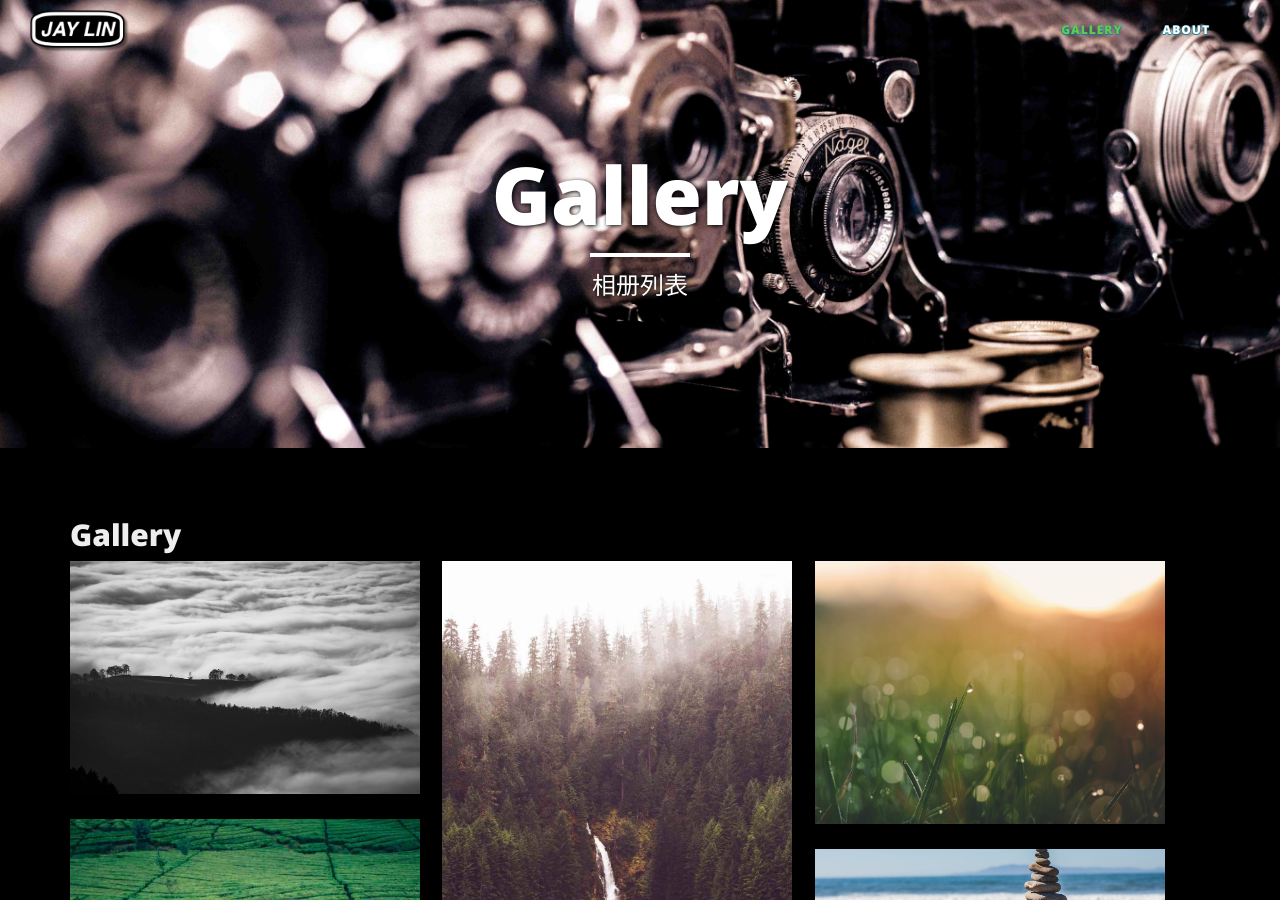
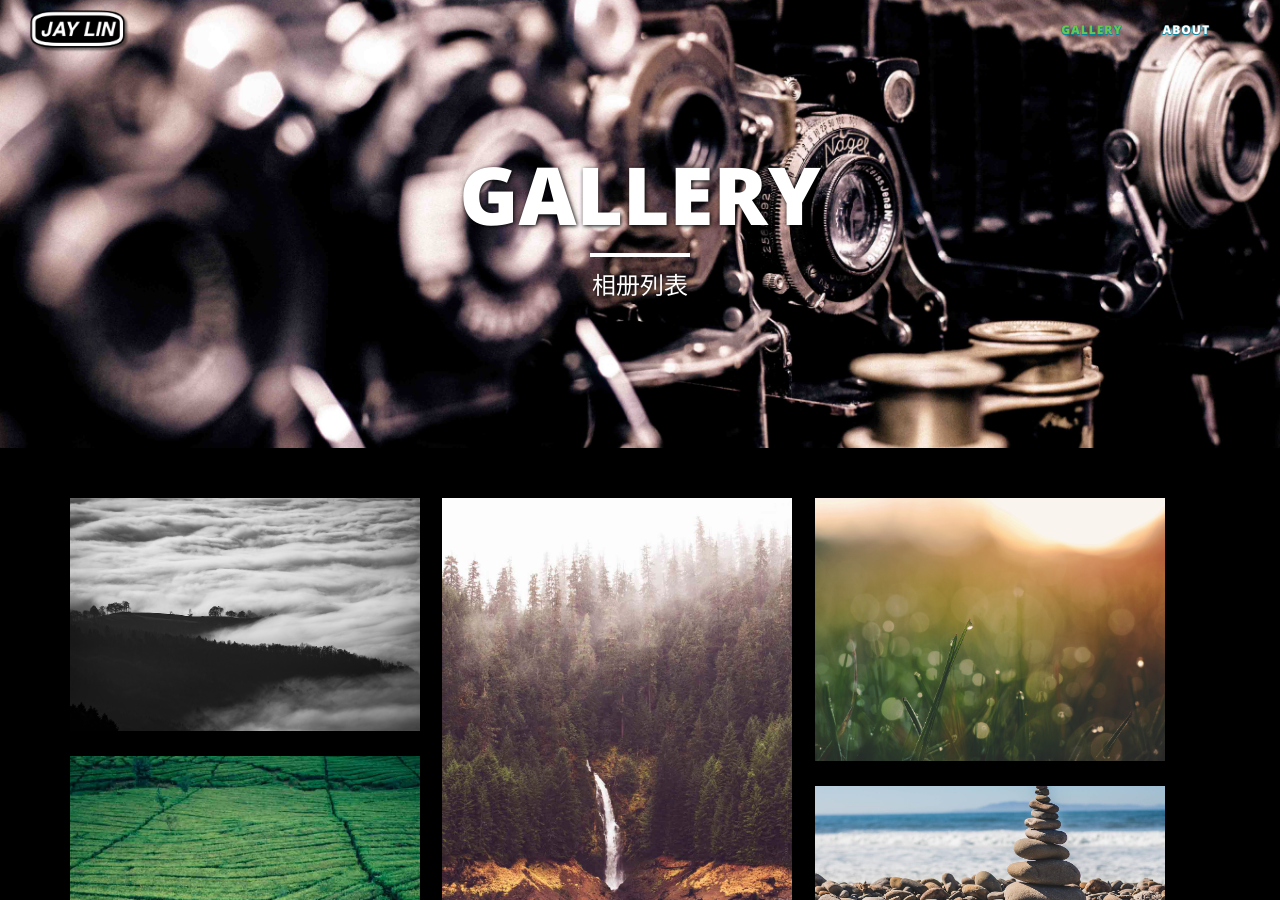
Before and after one commit to jaynancy/JayPhoto, a Jekyll site: the page built from gallery/index.html, in a window 1280 px wide and 900 px high. Built offline with Jekyll 4.4.1, drawn with Linux system fonts in a browser that asks for light colours; nearby versions of some CDN libraries.

Commit message:
Update index.html

```diff
--- a/gallery/index.html
+++ b/gallery/index.html
@@ -1,6 +1,6 @@
 ---
 layout: page
-title: "Gallery"
+title: "GALLERY"
 description: "相册列表"
 active: gallery
 header-img: "img/gallery-bg.jpg"
@@ -55,7 +55,7 @@ images:
 	<section id="content" role="main">
 		<div class="wrapper">
 
-			<h2>{{page.title}}</h2>
+			<!--<h2>{{page.title}}</h2>-->
 
 			<!-- Gallery __-->
 			<div class="gallery masonry-gallery">
```
